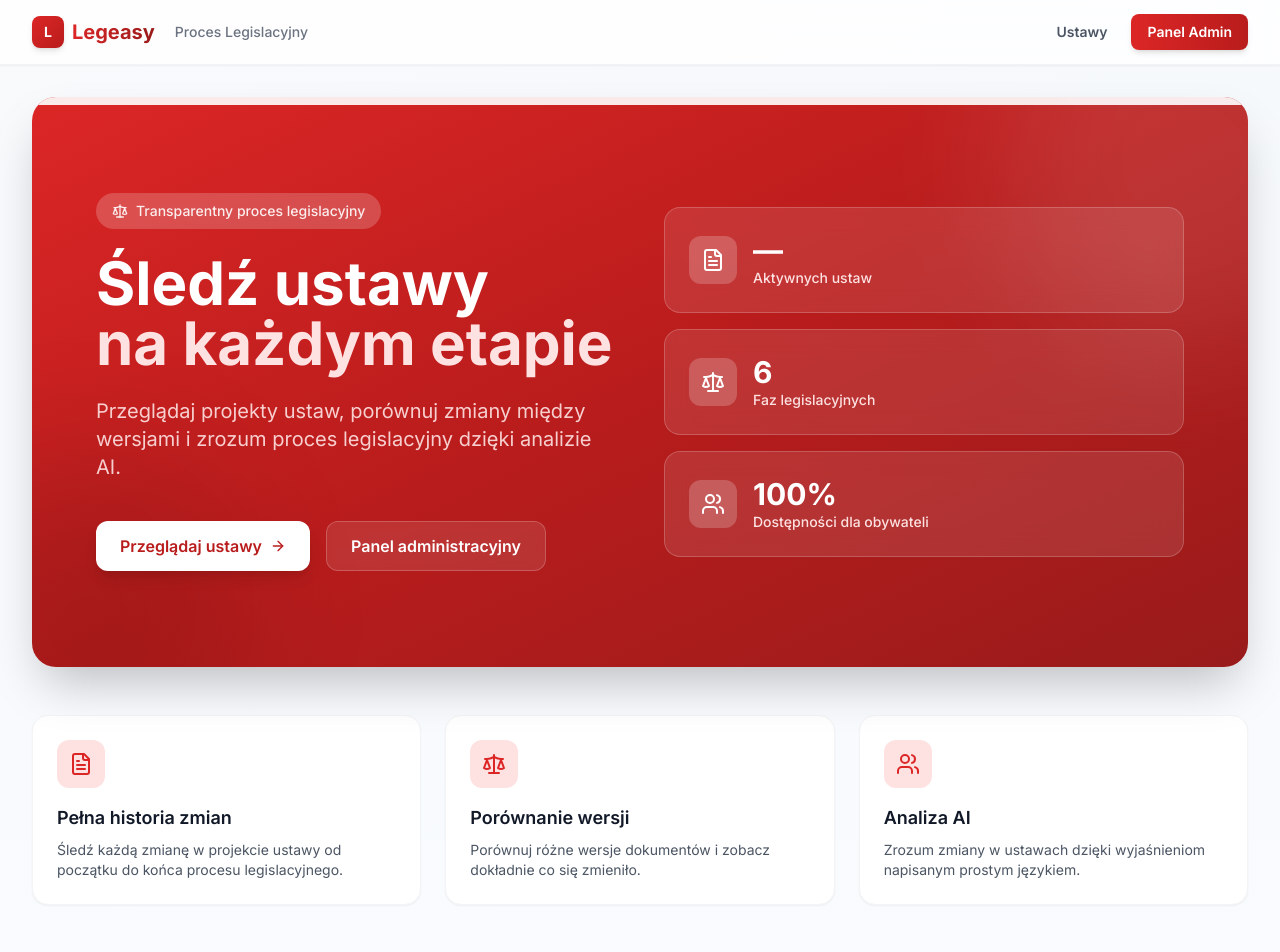
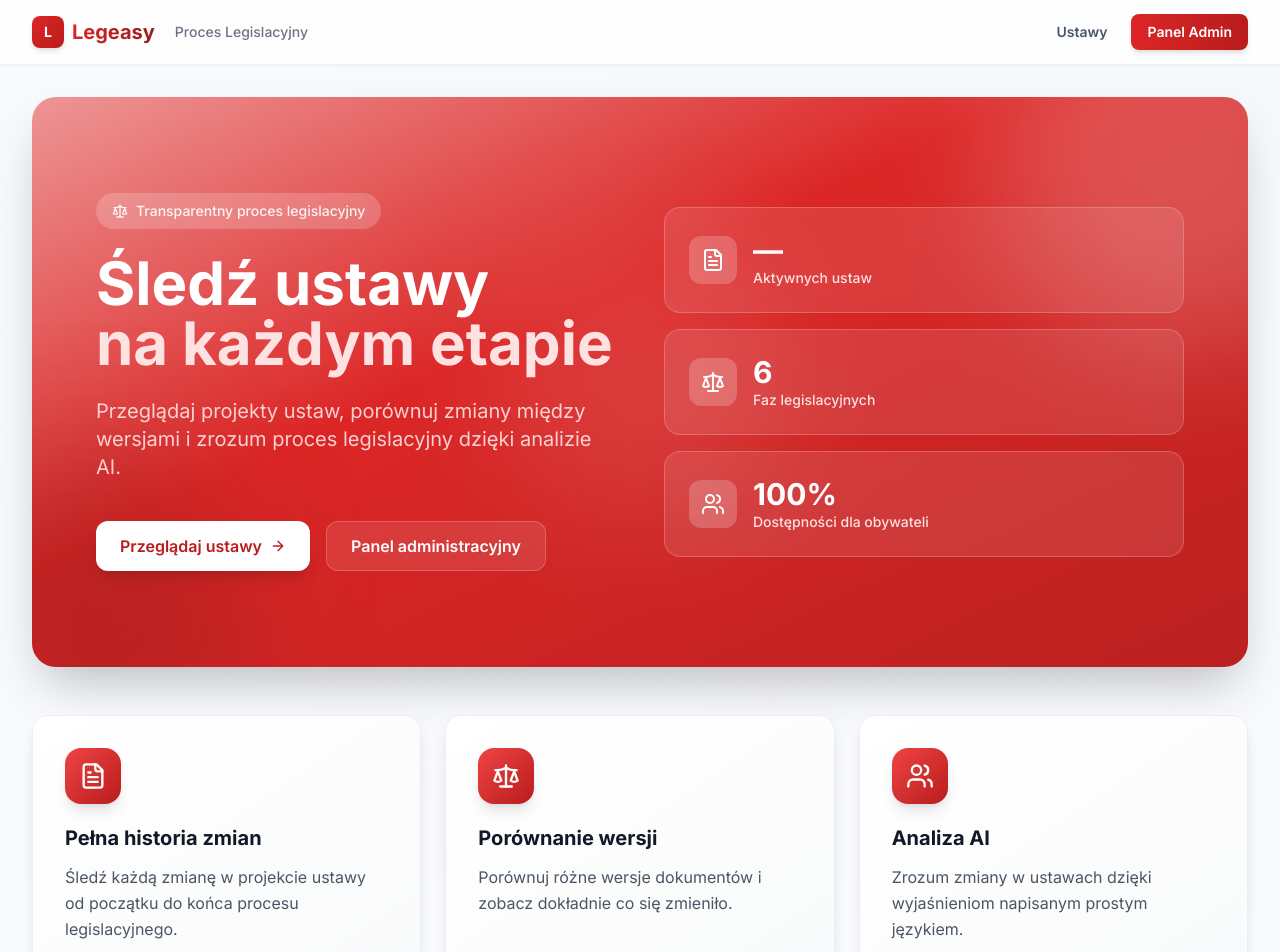
Before and after one commit to gameslp/HackNationLegeasy, a Next.js app in the folder packages/frontend/: page / in a window 1280 px wide. Shown: the top 952 px of the page. Built offline with nearby package versions, Linux system fonts and the light colour scheme; no server answers.

Commit message:
more intense styling with animations

```diff
--- a/package.json
+++ b/package.json
@@ -10,5 +10,8 @@
     "db:seed": "pnpm --filter @repo/database seed",
     "db:studio": "pnpm --filter @repo/database studio",
     "build": "pnpm -r build"
+  },
+  "dependencies": {
+    "motion": "^12.23.25"
   }
 }
--- a/packages/frontend/src/app/globals.css
+++ b/packages/frontend/src/app/globals.css
@@ -47,3 +47,20 @@ body {
     transform: translateY(0);
   }
 }
+
+@keyframes gradientMove {
+  0% {
+    background-position: 0% 50%;
+  }
+  50% {
+    background-position: 100% 50%;
+  }
+  100% {
+    background-position: 0% 50%;
+  }
+}
+
+.animate-gradient {
+  background-size: 200% 200%;
+  animation: gradientMove 8s ease infinite;
+}
--- a/packages/frontend/src/app/page.tsx
+++ b/packages/frontend/src/app/page.tsx
@@ -9,6 +9,7 @@ import { EmptyState } from '@/components/ui/EmptyState';
 import { Search, Filter, Scale, FileText, Users, ArrowRight } from 'lucide-react';
 import { PHASE_LABELS } from '@/lib/api/types';
 import Link from 'next/link';
+import { BlurText } from '@/components/ui/BlurText';
 
 const phaseOptions = [
   { value: '', label: 'Wszystkie fazy' },
@@ -26,13 +27,14 @@ export default function HomePage() {
   return (
     <div className="space-y-12">
       {/* Hero Section */}
-      <div className="relative overflow-hidden rounded-3xl bg-gradient-to-br from-primary-600 via-primary-700 to-primary-800 shadow-2xl">
-        {/* Background decorations */}
-        <div className="absolute inset-0">
-          <div className="absolute top-0 right-0 w-96 h-96 bg-white/10 rounded-full blur-3xl transform translate-x-1/3 -translate-y-1/3" />
-          <div className="absolute bottom-0 left-0 w-80 h-80 bg-black/10 rounded-full blur-3xl transform -translate-x-1/3 translate-y-1/3" />
-          {/* Polish flag stripe effect */}
-          <div className="absolute top-0 left-0 right-0 h-2 bg-white/90" />
+      <div className="relative overflow-hidden rounded-3xl shadow-2xl">
+        {/* Animated gradient background */}
+        <div className="absolute inset-0 bg-gradient-to-br from-white via-primary-600 via-40% to-primary-800 animate-gradient"></div>
+        {/* Decorative blurs on top of gradient */}
+        <div className="absolute inset-0 pointer-events-none">
+          <div className="absolute top-0 right-0 w-96 h-96 bg-white/20 rounded-full blur-3xl transform translate-x-1/3 -translate-y-1/3" />
+          <div className="absolute bottom-0 left-0 w-80 h-80 bg-primary-900/30 rounded-full blur-3xl transform -translate-x-1/3 translate-y-1/3" />
+          <div className="absolute top-1/2 left-1/2 w-72 h-72 bg-white/10 rounded-full blur-3xl transform -translate-x-1/2 -translate-y-1/2" />
         </div>
 
         {/* Content */}
@@ -45,12 +47,10 @@ export default function HomePage() {
                 Transparentny proces legislacyjny
               </div>
 
-              <h1 className="text-4xl sm:text-5xl lg:text-6xl font-bold text-white leading-tight">
-                Śledź ustawy
-                <br />
-                <span className="text-red-100">na każdym etapie</span>
-              </h1>
-
+              <div className="text-4xl sm:text-5xl lg:text-6xl font-bold text-white leading-tight">
+                <BlurText text='Śledź ustawy' />
+                <BlurText className="text-red-100" text="na każdym etapie" />
+              </div>
               <p className="text-lg sm:text-xl text-red-100/90 max-w-lg">
                 Przeglądaj projekty ustaw, porównuj zmiany między wersjami i zrozum proces legislacyjny dzięki analizie AI.
               </p>
@@ -116,32 +116,35 @@ export default function HomePage() {
 
       {/* Features Section */}
       <div className="grid grid-cols-1 md:grid-cols-3 gap-6">
-        <div className="bg-white rounded-2xl p-6 shadow-sm border border-gray-100 hover:shadow-md transition-shadow">
-          <div className="w-12 h-12 bg-primary-100 rounded-xl flex items-center justify-center mb-4">
-            <FileText className="w-6 h-6 text-primary-600" />
+        <div className="group relative bg-gradient-to-br from-white to-gray-50 rounded-2xl p-8 shadow-lg border border-gray-200/60 hover:shadow-2xl hover:border-primary-200 hover:-translate-y-2 transition-all duration-500">
+          <div className="absolute top-0 right-0 w-32 h-32 bg-primary-100/30 rounded-full blur-3xl -z-10 group-hover:bg-primary-200/50 transition-colors duration-500" />
+          <div className="w-14 h-14 bg-gradient-to-br from-primary-500 to-primary-700 rounded-2xl flex items-center justify-center mb-5 shadow-lg group-hover:scale-110 group-hover:rotate-3 transition-all duration-500">
+            <FileText className="w-7 h-7 text-white" />
           </div>
-          <h3 className="text-lg font-semibold text-gray-900 mb-2">Pełna historia zmian</h3>
-          <p className="text-gray-600 text-sm">
+          <h3 className="text-xl font-bold text-gray-900 mb-3 group-hover:text-primary-700 transition-colors">Pełna historia zmian</h3>
+          <p className="text-gray-600 leading-relaxed">
             Śledź każdą zmianę w projekcie ustawy od początku do końca procesu legislacyjnego.
           </p>
         </div>
 
-        <div className="bg-white rounded-2xl p-6 shadow-sm border border-gray-100 hover:shadow-md transition-shadow">
-          <div className="w-12 h-12 bg-primary-100 rounded-xl flex items-center justify-center mb-4">
-            <Scale className="w-6 h-6 text-primary-600" />
+        <div className="group relative bg-gradient-to-br from-white to-gray-50 rounded-2xl p-8 shadow-lg border border-gray-200/60 hover:shadow-2xl hover:border-primary-200 hover:-translate-y-2 transition-all duration-500">
+          <div className="absolute top-0 right-0 w-32 h-32 bg-primary-100/30 rounded-full blur-3xl -z-10 group-hover:bg-primary-200/50 transition-colors duration-500" />
+          <div className="w-14 h-14 bg-gradient-to-br from-primary-500 to-primary-700 rounded-2xl flex items-center justify-center mb-5 shadow-lg group-hover:scale-110 group-hover:rotate-3 transition-all duration-500">
+            <Scale className="w-7 h-7 text-white" />
           </div>
-          <h3 className="text-lg font-semibold text-gray-900 mb-2">Porównanie wersji</h3>
-          <p className="text-gray-600 text-sm">
+          <h3 className="text-xl font-bold text-gray-900 mb-3 group-hover:text-primary-700 transition-colors">Porównanie wersji</h3>
+          <p className="text-gray-600 leading-relaxed">
             Porównuj różne wersje dokumentów i zobacz dokładnie co się zmieniło.
           </p>
         </div>
 
-        <div className="bg-white rounded-2xl p-6 shadow-sm border border-gray-100 hover:shadow-md transition-shadow">
-          <div className="w-12 h-12 bg-primary-100 rounded-xl flex items-center justify-center mb-4">
-            <Users className="w-6 h-6 text-primary-600" />
+        <div className="group relative bg-gradient-to-br from-white to-gray-50 rounded-2xl p-8 shadow-lg border border-gray-200/60 hover:shadow-2xl hover:border-primary-200 hover:-translate-y-2 transition-all duration-500">
+          <div className="absolute top-0 right-0 w-32 h-32 bg-primary-100/30 rounded-full blur-3xl -z-10 group-hover:bg-primary-200/50 transition-colors duration-500" />
+          <div className="w-14 h-14 bg-gradient-to-br from-primary-500 to-primary-700 rounded-2xl flex items-center justify-center mb-5 shadow-lg group-hover:scale-110 group-hover:rotate-3 transition-all duration-500">
+            <Users className="w-7 h-7 text-white" />
           </div>
-          <h3 className="text-lg font-semibold text-gray-900 mb-2">Analiza AI</h3>
-          <p className="text-gray-600 text-sm">
+          <h3 className="text-xl font-bold text-gray-900 mb-3 group-hover:text-primary-700 transition-colors">Analiza AI</h3>
+          <p className="text-gray-600 leading-relaxed">
             Zrozum zmiany w ustawach dzięki wyjaśnieniom napisanym prostym językiem.
           </p>
         </div>
--- /dev/null
+++ b/packages/frontend/src/components/ui/BlurText.tsx
@@ -0,0 +1,121 @@
+import { motion, Transition, Easing } from 'motion/react';
+import { useEffect, useRef, useState, useMemo } from 'react';
+
+type BlurTextProps = {
+  text?: string;
+  delay?: number;
+  className?: string;
+  animateBy?: 'words' | 'letters';
+  direction?: 'top' | 'bottom';
+  threshold?: number;
+  rootMargin?: string;
+  animationFrom?: Record<string, string | number>;
+  animationTo?: Array<Record<string, string | number>>;
+  easing?: Easing | Easing[];
+  onAnimationComplete?: () => void;
+  stepDuration?: number;
+};
+
+const buildKeyframes = (
+  from: Record<string, string | number>,
+  steps: Array<Record<string, string | number>>
+): Record<string, Array<string | number>> => {
+  const keys = new Set<string>([...Object.keys(from), ...steps.flatMap(s => Object.keys(s))]);
+
+  const keyframes: Record<string, Array<string | number>> = {};
+  keys.forEach(k => {
+    keyframes[k] = [from[k], ...steps.map(s => s[k])];
+  });
+  return keyframes;
+};
+
+export const BlurText: React.FC<BlurTextProps> = ({
+  text = '',
+  delay = 200,
+  className = '',
+  animateBy = 'words',
+  direction = 'top',
+  threshold = 0.1,
+  rootMargin = '0px',
+  animationFrom,
+  animationTo,
+  easing = (t: number) => t,
+  onAnimationComplete,
+  stepDuration = 0.35
+}) => {
+  const elements = animateBy === 'words' ? text.split(' ') : text.split('');
+  const [inView, setInView] = useState(false);
+  const ref = useRef<HTMLParagraphElement>(null);
+
+  useEffect(() => {
+    if (!ref.current) return;
+    const observer = new IntersectionObserver(
+      ([entry]) => {
+        if (entry.isIntersecting) {
+          setInView(true);
+          observer.unobserve(ref.current as Element);
+        }
+      },
+      { threshold, rootMargin }
+    );
+    observer.observe(ref.current);
+    return () => observer.disconnect();
+  }, [threshold, rootMargin]);
+
+  const defaultFrom = useMemo(
+    () =>
+      direction === 'top' ? { filter: 'blur(10px)', opacity: 0, y: -50 } : { filter: 'blur(10px)', opacity: 0, y: 50 },
+    [direction]
+  );
+
+  const defaultTo = useMemo(
+    () => [
+      {
+        filter: 'blur(5px)',
+        opacity: 0.5,
+        y: direction === 'top' ? 5 : -5
+      },
+      { filter: 'blur(0px)', opacity: 1, y: 0 }
+    ],
+    [direction]
+  );
+
+  const fromSnapshot = animationFrom ?? defaultFrom;
+  const toSnapshots = animationTo ?? defaultTo;
+
+  const stepCount = toSnapshots.length + 1;
+  const totalDuration = stepDuration * (stepCount - 1);
+  const times = Array.from({ length: stepCount }, (_, i) => (stepCount === 1 ? 0 : i / (stepCount - 1)));
+
+  return (
+    <p ref={ref} className={`blur-text ${className} flex flex-wrap`}>
+      {elements.map((segment, index) => {
+        const animateKeyframes = buildKeyframes(fromSnapshot, toSnapshots);
+
+        const spanTransition: Transition = {
+          duration: totalDuration,
+          times,
+          delay: (index * delay) / 1000,
+          ease: easing
+        };
+
+        return (
+          <motion.span
+            key={index}
+            initial={fromSnapshot}
+            animate={inView ? animateKeyframes : fromSnapshot}
+            transition={spanTransition}
+            onAnimationComplete={index === elements.length - 1 ? onAnimationComplete : undefined}
+            style={{
+              display: 'inline-block',
+              willChange: 'transform, filter, opacity'
+            }}
+          >
+            {segment === ' ' ? '\u00A0' : segment}
+            {animateBy === 'words' && index < elements.length - 1 && '\u00A0'}
+          </motion.span>
+        );
+      })}
+    </p>
+  );
+};
```
Also changed, not shown: 1 other file (tests, documents, lock files or other folders).
